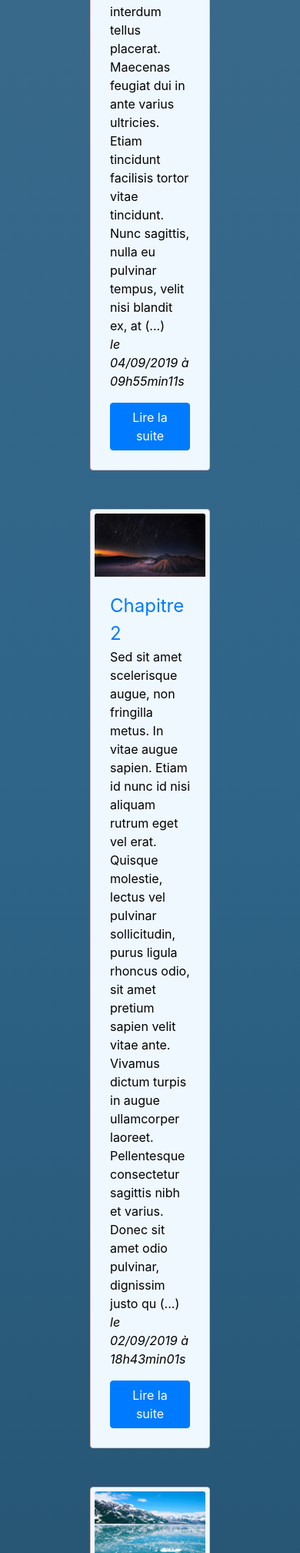
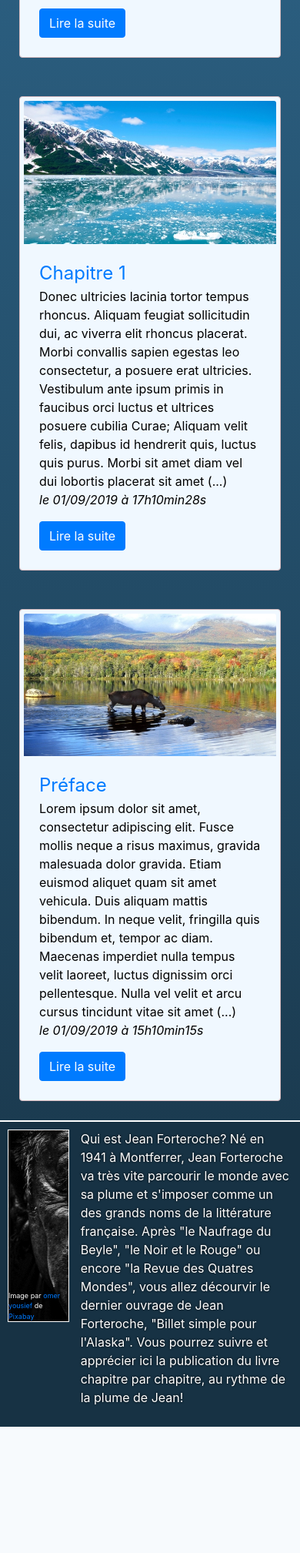
Before and after one commit to v-germain/phpBlog, a PHP site: page / in a window 390 px wide. Shown: the part 2547-4564 px from the top of the page at 77% size. After the commit the page ends 4400 px from the top, so only its background shows below. Run offline with PHP 8.4, Linux system fonts and the light colour scheme; data comes from the database, SQL or seed files in the repository; some libraries are stand-ins or nearby versions.

Commit message:
responsive done, working on new router for view/backend

```diff
--- a/controller/frontend.php
+++ b/controller/frontend.php
@@ -40,7 +40,6 @@ function reportComment($postId)
     $commentManager = new CommentManager();
     $reportComment = $commentManager->reportComment($postId);
 
-    //header('Location: index.php');
-    // TO DO remplacer location-index par location-post
-    //header('Location: index.php?action=post&id=' . $postId);
+    header('Location: '.$_SERVER['PHP_SELF']);
+    die;
 }
--- a/model/AdminManager.php
+++ b/model/AdminManager.php
@@ -1,5 +1,5 @@
 <?php
-require_once('model/Manager.php');
+require_once(__DIR__ .'/Manager.php');
 
 class AdminManager extends Manager
 {
--- a/public/css/style.css
+++ b/public/css/style.css
@@ -25,6 +25,8 @@ div.banner {
     flex-direction: column;
     color: white;
     text-shadow: 1px 0 1px black;
+    border-bottom: 2px solid white;
+    margin-bottom: 10px;
 }
 
 nav {
@@ -36,7 +38,6 @@ nav {
 div.card {
     border-color: #D6BABE;
     margin: 25px;
-    width: 40%!important;
     background-color: aliceblue;
     color: black;
     text-shadow: none;
@@ -113,10 +114,35 @@ a.btn.btn-danger {
     float: right;
 }
 
-.block {
-    display: block;
+footer {
+    background-color: #173244;
+    width: 100%;
+    padding: 10px;
+    border-top: 2px solid white;
 }
 
-.none {
-    display: none;
+#portrait {
+    display: flex;
+    justify-content: center;
+    align-items: flex-end;
+    width: 10rem;
+    height: 250px;
+    border: 1px solid white;
+    background-image: url("../images/jfr.jpg");
+    margin-right: 15px;
 }
+
+.desc {
+    display: flex;
+    justify-content: center;
+}
+
+p.desc {
+    width: 35rem;
+    align-items: center;
+}
+
+#credits {
+    font-size: xx-small;
+    margin-bottom: 0px;
+}
--- a/view/backend/adminView.php
+++ b/view/backend/adminView.php
@@ -81,8 +81,8 @@
 
 </section>
 
-<script src="./public/js/admin.js"></script>
-<script src="./public/js/init.js"></script>
+<script src="../../public/js/admin.js"></script>
+<script src="../../public/js/init.js"></script>
 
 <?php $content = ob_get_clean(); ?>
 <?php require('adminTemplate.php'); ?>
--- a/view/frontend/listPostsView.php
+++ b/view/frontend/listPostsView.php
@@ -3,8 +3,8 @@
 <?php ob_start(); ?>
 
 <div class="head">
-    <h1>Mon super blog !</h1>
-    <p>Derniers billets du blog :</p>
+    <h3>Suivez l'écriture du livre au rythme de l'écrivain!</h1>
+    <p>Les chapitres :</p>
 </div>
 
 <div class="post_container">
@@ -13,7 +13,7 @@
     while ($data = $posts->fetch()) {
         ?>
 
-        <div class="card" style="width: 18rem;">
+        <div class="card" style="width: 35rem;">
             <img src="public/images/ch<?= $data['id'] ?>.jpg" class="card-img-top" alt="...">
             <div class="card-body">
             <a href="index.php?action=post&amp;id=<?= $data['id'] ?>" class="title" > <?= htmlspecialchars($data['title']) ?> </a>
--- a/view/frontend/template.php
+++ b/view/frontend/template.php
@@ -15,15 +15,13 @@
 
 <header>
     <nav class="navbar navbar-expand-lg navbar-dark bg-primary">
-        <a class="navbar-brand" href="index.php">Acceuil</a>
+        <a class="navbar-brand" href="index.php">Accueil</a>
         <button class="navbar-toggler" type="button" data-toggle="collapse" data-target="#navbarNavAltMarkup" aria-controls="navbarNavAltMarkup" aria-expanded="false" aria-label="Toggle navigation">
             <span class="navbar-toggler-icon"></span>
         </button>
         <div class="collapse navbar-collapse" id="navbarNavAltMarkup">
             <div class="navbar-nav">
-                <!--<a class="nav-item nav-link active" href="index.php">Acceuil<span class="sr-only">(current)</span></a>
-                <a class="nav-item nav-link" href="#">Features</a>-->
-                <a class="nav-item nav-link" href="index.php?action=admin">Connexion</a>
+                <a class="nav-item nav-link" href="view/backend/router.php?action=admin">Administration</a>
             </div>
         </div>
     </nav>
@@ -37,6 +35,12 @@
 <body>
     <?= $content ?>
 </body>
-<footer></footer>
+<footer>
+    <div class="desc">
+    <div id="portrait"><p id="credits">Image par <a href="https://pixabay.com/fr/users/omaralnahi-891511/?utm_source=link-attribution&amp;utm_medium=referral&amp;utm_campaign=image&amp;utm_content=696884">omer yousief</a> de <a href="https://pixabay.com/fr/?utm_source=link-attribution&amp;utm_medium=referral&amp;utm_campaign=image&amp;utm_content=696884">Pixabay</a></p></div>
+    <p class="desc">Qui est Jean Forteroche? Né en 1941 à Montferrer, Jean Forteroche va très vite parcourir le monde avec sa plume et s'imposer comme un des grands noms de la littérature française. Après "le Naufrage du Beyle", "le Noir et le Rouge" ou encore "la Revue des Quatres Mondes", vous allez décourvir le dernier ouvrage de Jean Forteroche, "Billet simple pour l'Alaska". Vous pourrez suivre et apprécier ici la publication du livre chapitre par chapitre, au rythme de la plume de Jean!</p>
+    </div>
+
+</footer>
 
 </html>
```
Also changed, not shown: controller/backend.php (+7 -7 lines), index.php (+1 -38 lines), view/backend/adminTemplate.php (+7 -11 lines), view/backend/router.php (added, +48 -0 lines), public/images/jfr.jpg (added).
